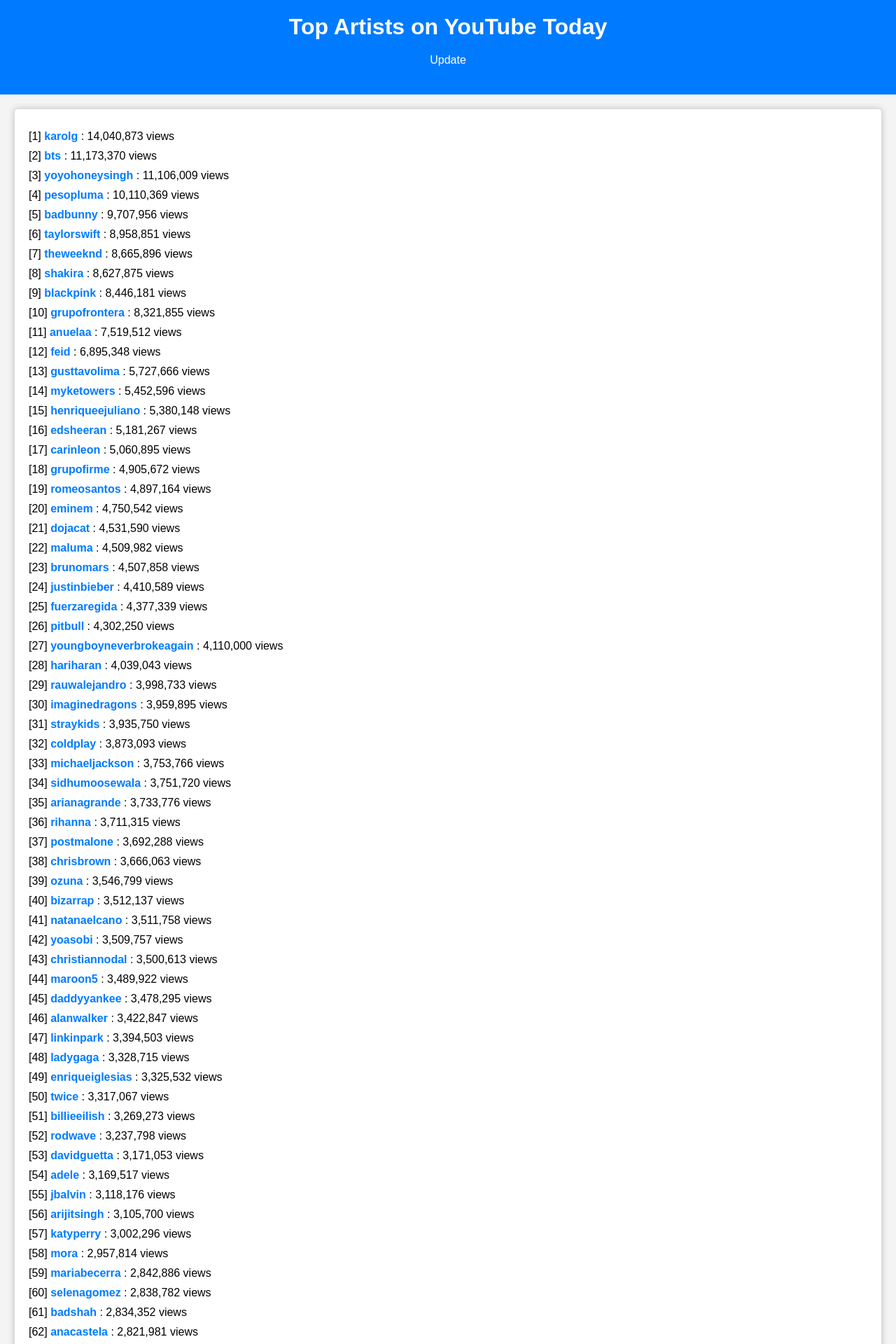
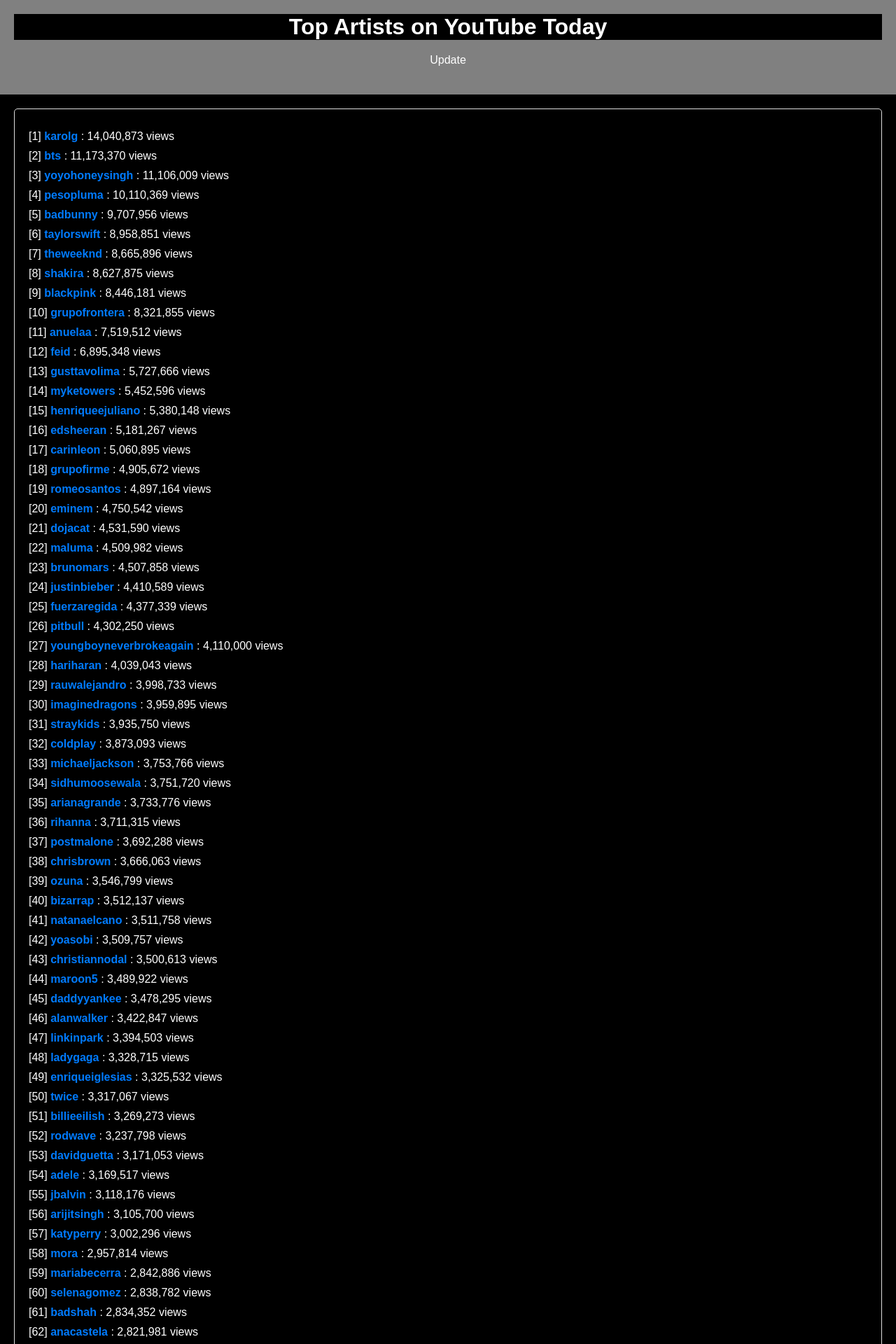
Before and after one commit to Madhav-MKNC/top-artists-today, a Flask app: page / in a window 1280 px wide. Shown: the top 1920 px of the page at 70% size. Run offline with Flask 3, Linux system fonts and the light colour scheme.

Commit message:
Update style.css

```diff
--- a/static/style.css
+++ b/static/style.css
@@ -5,24 +5,27 @@
     margin: 0;
     padding: 0;
     box-sizing: border-box;
+    color: white;
+    background-color: black;
 }
 
 body {
     font-family: Arial, sans-serif;
-    background-color: #f4f4f4;
+    background-color: black;
     margin: 0;
     padding: 0;
 }
 
 header {
-    background-color: #007BFF;
+    /* background-color: #007BFF; */
+    background-color: grey;
     color: white;
     text-align: center;
     padding: 20px;
 }
 
 button.refresh-button {
-    background-color: #007BFF;
+    background-color: grey;
     color: white;
     border: none;
     padding: 10px 20px;
@@ -34,13 +37,13 @@
 }
 
 button.refresh-button:hover {
-    background-color: #0056b3;
+    background-color: grey;
 }
 
 main {
     margin: 20px;
     padding: 20px;
-    background-color: white;
+    background-color: black;
     border: 1px solid #ddd;
     box-shadow: 0px 0px 10px rgba(0, 0, 0, 0.2);
     border-radius: 5px;
```
